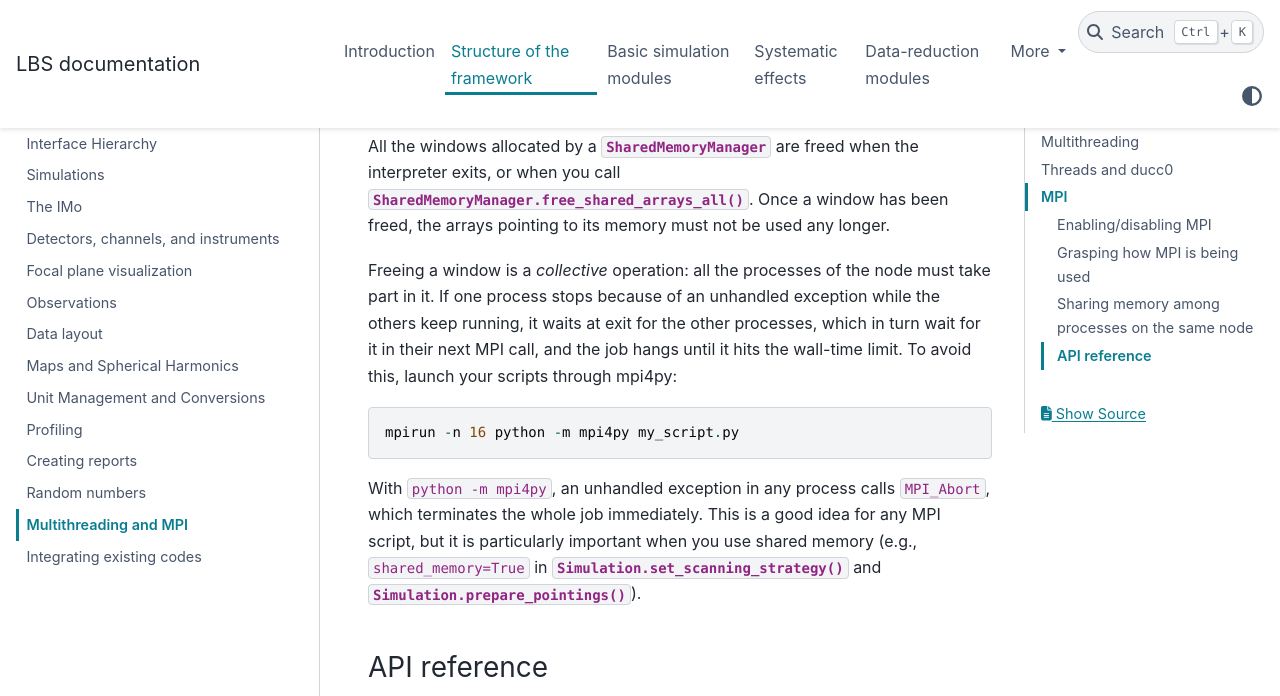
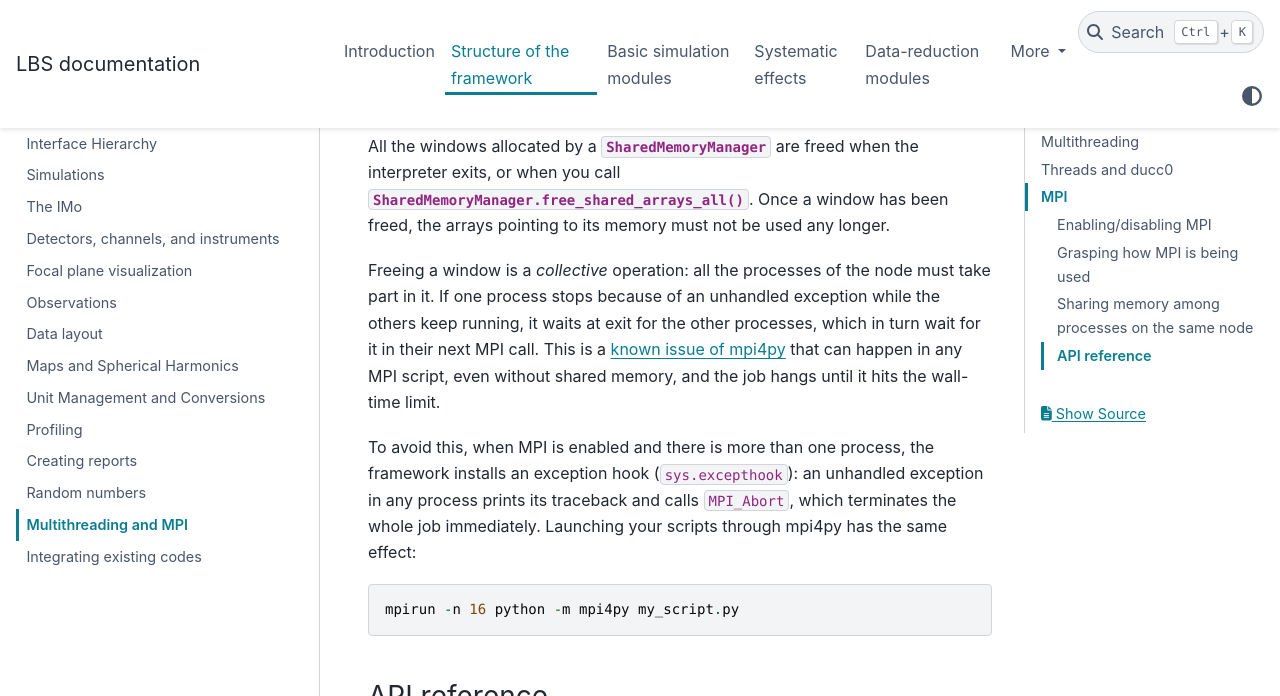
Before and after one commit to litebird/litebird_sim, a Sphinx documentation site: the page built from docs/source/mpi.rst, in a window 1280 px wide and 900 px high, scrolled down 5525 px, cut to the strip 0-696 px from the top of the window. Built offline with Sphinx 7.4.7 and the PyData theme 0.15.4, drawn with Linux system fonts in a browser that asks for light colours.

Commit message:
Abort the MPI job when a process raises an unhandled exception
Install the exception hook used in BrahMap (suggested by Avinash Anand)
when MPI is enabled with more than one process, so that the job does
not hang until the wall-time limit.

Co-Authored-By: Claude Opus 5.5 <noreply@anthropic.com>

```diff
--- a/docs/source/mpi.rst
+++ b/docs/source/mpi.rst
@@ -277,18 +277,18 @@ Freeing a window is a *collective* operation: all the processes of
 the node must take part in it. If one process stops because of an
 unhandled exception while the others keep running, it waits at exit
 for the other processes, which in turn wait for it in their next MPI
-call, and the job hangs until it hits the wall-time limit. To avoid
-this, launch your scripts through mpi4py::
+call. This is a `known issue of mpi4py
+<https://mpi4py.readthedocs.io/en/stable/mpi4py.run.html#exceptions-and-deadlocks>`_
+that can happen in any MPI script, even without shared memory, and the
+job hangs until it hits the wall-time limit.
+
+To avoid this, when MPI is enabled and there is more than one process,
+the framework installs an exception hook (``sys.excepthook``): an
+unhandled exception in any process prints its traceback and calls
+``MPI_Abort``, which terminates the whole job immediately. Launching
+your scripts through mpi4py has the same effect::
 
     mpirun -n 16 python -m mpi4py my_script.py
-
-With ``python -m mpi4py``, an unhandled exception in any process
-calls ``MPI_Abort``, which terminates the whole job immediately. This
-is a good idea for any MPI script, but it is particularly important
-when you use shared memory (e.g., ``shared_memory=True`` in
-:meth:`.Simulation.set_scanning_strategy` and
-:meth:`.Simulation.prepare_pointings`).
-
 
 API reference
 -------------
--- a/docs/source/scanning.rst
+++ b/docs/source/scanning.rst
@@ -539,11 +539,6 @@ Here are a few things to keep in mind:
   warning. If you need to recompute the
   quaternions many times, use ``shared_memory=False``.
 
-- If one MPI process fails while the others keep running, freeing the
-  windows at exit can make the job hang: launch your script with
-  ``mpirun ... python -m mpi4py my_script.py`` so that the job is
-  aborted instead (see :ref:`mpi-shared-memory`).
-
 As an example, here is the memory used after
 :meth:`.Simulation.prepare_pointings` by a one-year simulation with one
 observation per day, running on one node of Galileo100 with 16 MPI
```
Also changed, not shown: 2 other files.
